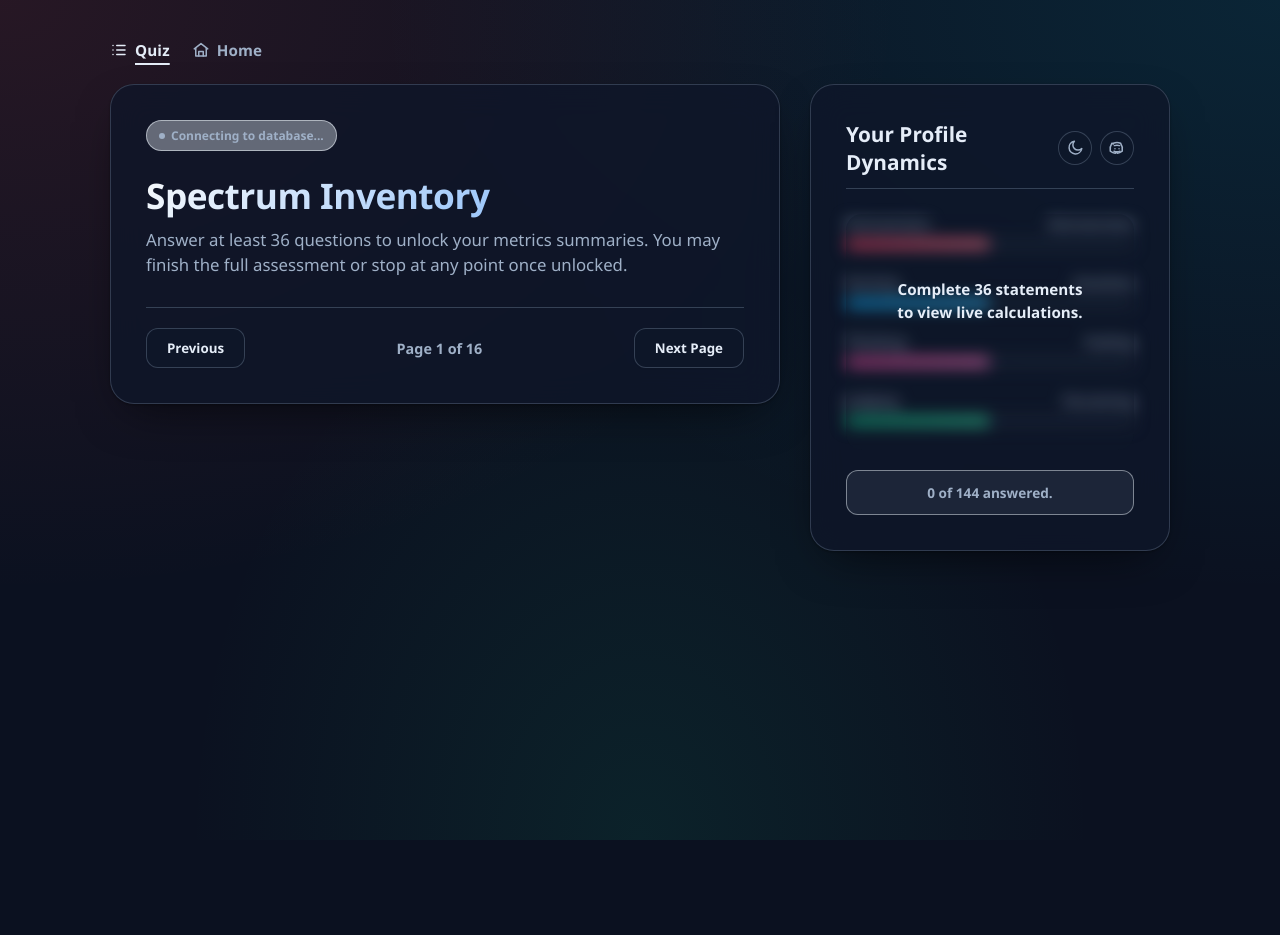
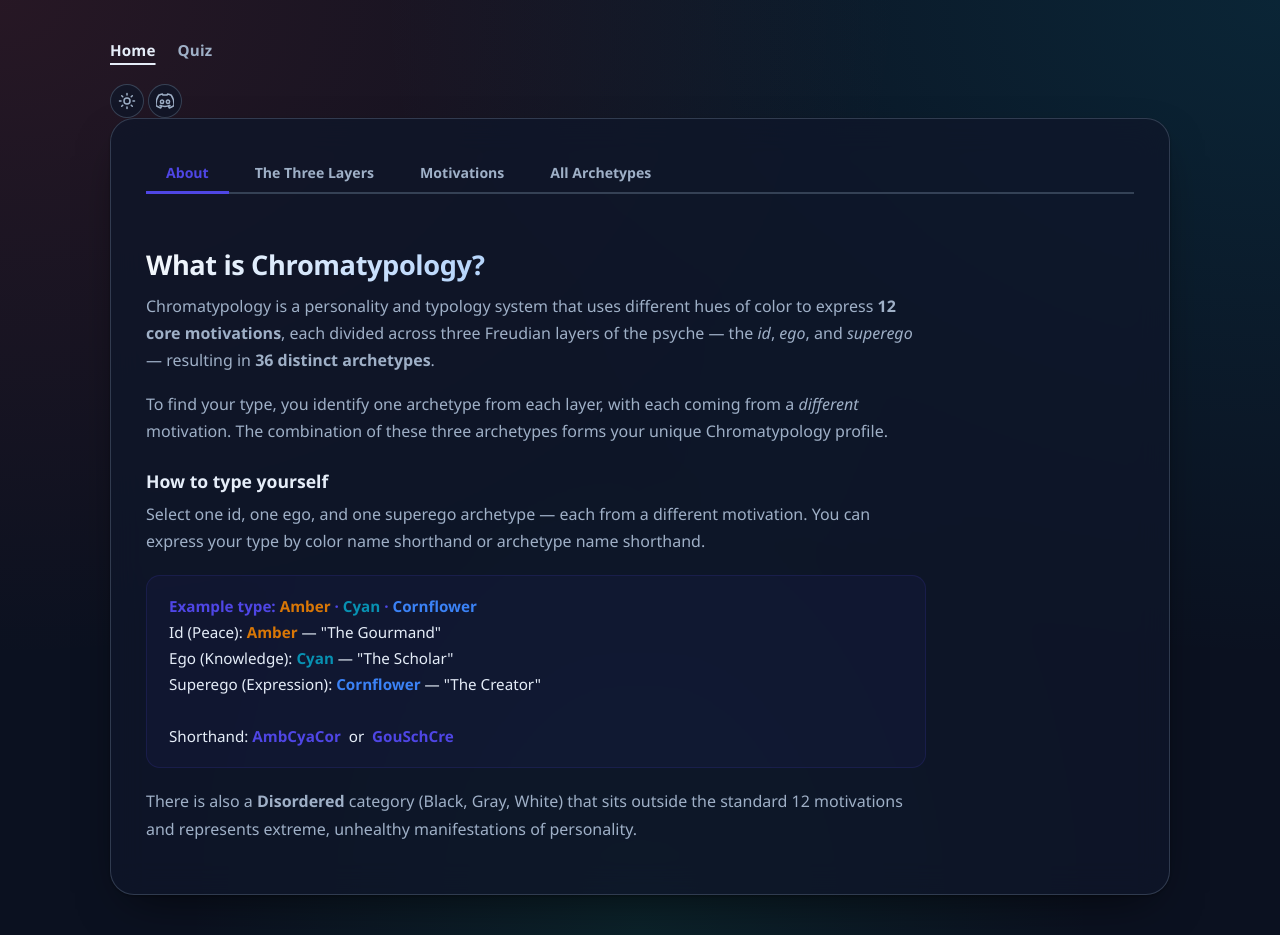
Before and after one commit to SpoinknPop/chromatypology, a plain HTML site: page index.html in a window 1280 px wide. Both pictures are taken after a click on the button "Switch to dark mode". Before the commit the page ends 840 px from the top, so only its background shows below. Drawn offline with Linux system fonts and the light colour scheme; no server answers.

Commit message:
Refactor tab navigation and add theme toggle

```diff
--- a/index.html
+++ b/index.html
@@ -11,21 +11,27 @@
     <!-- ── TOP-LEVEL TABS ── -->
     <div class="top-shell">
         <nav class="main-nav" aria-label="Primary navigation">
-            <button class="main-tab-btn active" onclick="switchMainTab('quiz-tab', this)">
-                <svg viewBox="0 0 24 24" aria-hidden="true"><path d="M9 6h11M9 12h11M9 18h11M4 6h.01M4 12h.01M4 18h.01"/></svg>
+            <button class="main-tab-btn active" onclick="switchMainTab('chroma-tab', this)">
+                <span>Home</span>
+            </button>
+            <button class="main-tab-btn" onclick="switchMainTab('quiz-tab', this)">
                 <span>Quiz</span>
             </button>
-            <button class="main-tab-btn" onclick="switchMainTab('chroma-tab', this)">
-                <svg viewBox="0 0 24 24" aria-hidden="true"><path d="m3 10.5 9-7 9 7"/><path d="M5 9.5V20h14V9.5"/><path d="M9 20v-6h6v6"/></svg>
-                <span>Home</span>
+        </nav>
+        <div class="top-actions" aria-label="Page actions">
+            <button class="icon-action" id="theme-toggle" type="button" onclick="toggleDarkMode()" aria-label="Switch to dark mode" title="Dark mode">
+                <svg class="moon-icon" viewBox="0 0 24 24" aria-hidden="true"><path d="M21 12.8A8.5 8.5 0 1 1 11.2 3 6.5 6.5 0 0 0 21 12.8Z"/></svg>
             </button>
-        </nav>
+            <a class="icon-action discord-action" href="https://discord.gg/5QAyBHYbEM" target="_blank" rel="noopener noreferrer" aria-label="Join Discord" title="Discord">
+                <svg class="discord-icon" viewBox="0 0 24 24" aria-hidden="true"><path d="M20.32 4.37A19.8 19.8 0 0 0 15.36 2.8a13.8 13.8 0 0 0-.64 1.32 18.4 18.4 0 0 0-5.44 0 13.8 13.8 0 0 0-.64-1.32c-1.73.3-3.4.83-4.96 1.57C.54 9.1-.32 13.72.1 18.28a19.9 19.9 0 0 0 6.08 3.06c.49-.66.93-1.36 1.3-2.1-.72-.27-1.4-.6-2.04-.98.17-.12.33-.25.49-.38a14.16 14.16 0 0 0 12.14 0c.16.13.32.26.49.38-.64.38-1.32.71-2.04.98.37.74.81 1.44 1.3 2.1a19.9 19.9 0 0 0 6.08-3.06c.5-5.29-.84-9.87-3.58-13.91ZM8.02 15.47c-1.18 0-2.15-1.08-2.15-2.4 0-1.33.95-2.41 2.15-2.41s2.18 1.09 2.15 2.41c0 1.32-.95 2.4-2.15 2.4Zm7.96 0c-1.18 0-2.15-1.08-2.15-2.4 0-1.33.95-2.41 2.15-2.41s2.18 1.09 2.15 2.41c0 1.32-.95 2.4-2.15 2.4Z"/></svg>
+            </a>
+        </div>
     </div>
 
     <div style="width:100%;max-width:1100px;margin:0 auto;padding:0 20px 40px;">
 
         <!-- ══════════ QUIZ TAB ══════════ -->
-        <div id="quiz-tab" class="main-tab-content active">
+        <div id="quiz-tab" class="main-tab-content">
             <div class="container" style="margin:0;padding:0;">
                 <!-- Pagination Form -->
                 <div class="glass-panel">
@@ -51,14 +57,6 @@
                 <div class="glass-panel sidebar">
                     <div class="sidebar-header">
                         <h2 class="results-title">Your Profile Dynamics</h2>
-                        <div class="sidebar-actions" aria-label="Sidebar actions">
-                            <button class="icon-action" type="button" onclick="toggleDarkMode()" aria-label="Toggle dark mode" title="Dark mode">
-                                <svg viewBox="0 0 24 24" aria-hidden="true"><path d="M21 12.8A8.5 8.5 0 1 1 11.2 3 6.5 6.5 0 0 0 21 12.8Z"/></svg>
-                            </button>
-                            <a class="icon-action discord-action" href="https://discord.gg/5QAyBHYbEM" target="_blank" rel="noopener noreferrer" aria-label="Join Discord" title="Discord">
-                                <svg viewBox="0 0 24 24" aria-hidden="true"><path d="M8.5 8.8c2.3-.7 4.7-.7 7 0"/><path d="M8 16.3c2.6 1 5.4 1 8 0"/><path d="M9.3 13.1h.01M14.7 13.1h.01"/><path d="M7.2 5.7c3.1-1.2 6.5-1.2 9.6 0 2.1 3.1 2.8 6.6 2.2 10.4-2.3 1.7-4.5 2.7-6.6 3l-.8-1.5c-.4 0-.8 0-1.2 0l-.8 1.5c-2.1-.3-4.3-1.3-6.6-3-.6-3.8.1-7.3 2.2-10.4l2.1.9Z"/></svg>
-                            </a>
-                        </div>
                     </div>
                     <div class="results-container">
                         <div class="blur-overlay" id="blur-gate">
@@ -90,7 +88,7 @@
         </div>
 
         <!-- ══════════ CHROMATYPOLOGY TAB ══════════ -->
-        <div id="chroma-tab" class="main-tab-content">
+        <div id="chroma-tab" class="main-tab-content active">
             <div class="glass-panel chroma-page">
 
                 <!-- Inner tab bar -->
@@ -597,8 +595,22 @@
         }
 
 
+        const moonIcon = '<svg class="moon-icon" viewBox="0 0 24 24" aria-hidden="true"><path d="M21 12.8A8.5 8.5 0 1 1 11.2 3 6.5 6.5 0 0 0 21 12.8Z"/></svg>';
+        const sunIcon = '<svg class="sun-icon" viewBox="0 0 24 24" aria-hidden="true"><circle cx="12" cy="12" r="4"/><path d="M12 2v2M12 20v2M4.93 4.93l1.41 1.41M17.66 17.66l1.41 1.41M2 12h2M20 12h2M4.93 19.07l1.41-1.41M17.66 6.34l1.41-1.41"/></svg>';
+
+        function updateThemeToggleIcon() {
+            const toggle = document.getElementById('theme-toggle');
+            if (!toggle) return;
+
+            const isDark = document.body.classList.contains('dark-mode');
+            toggle.innerHTML = isDark ? sunIcon : moonIcon;
+            toggle.setAttribute('aria-label', isDark ? 'Switch to light mode' : 'Switch to dark mode');
+            toggle.setAttribute('title', isDark ? 'Light mode' : 'Dark mode');
+        }
+
         window.toggleDarkMode = function() {
             document.body.classList.toggle('dark-mode');
+            updateThemeToggleIcon();
         };
         // Initialize App Setup
         initFirebase();
```
